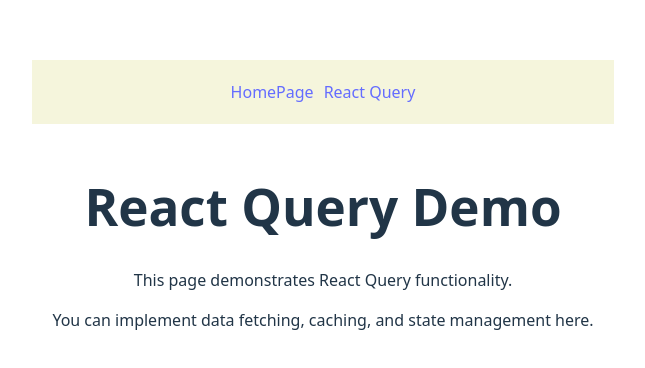
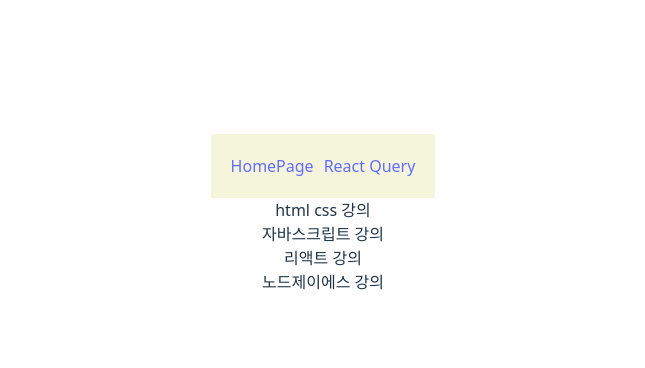
Before and after one commit to kyj5599/react-query-demo, a React (Vite) app: page /react-query in a window 1280 px wide. Shown: the part 186-554 px from the top of the page, without its empty margins (317-962 px from the left). Built offline with nearby package versions, Linux system fonts and the light colour scheme; data requests are answered from the project's data file.

Commit message:
✨ 리액트 쿼리 API 호출

```diff
--- a/package.json
+++ b/package.json
@@ -12,6 +12,7 @@
   "dependencies": {
     "@tanstack/react-query": "^5.85.0",
     "@tanstack/react-query-devtools": "^5.85.0",
+    "axios": "^1.11.0",
     "json-server": "^1.0.0-beta.3",
     "react": "^19.1.1",
     "react-dom": "^19.1.1",
--- a/src/components/ReactQueryPage.jsx
+++ b/src/components/ReactQueryPage.jsx
@@ -1,15 +1,42 @@
+import { useQuery } from "@tanstack/react-query";
+import axios from "axios";
 import React from "react";
 
 function ReactQueryPage() {
+  const fetchPost = () => {
+    return axios.get("http://localhost:3004/posts");
+  };
+  const { isLoading, data, isError, error } = useQuery({
+    queryKey: ["posts"],
+    queryFn: fetchPost,
+    // retry: 에러 시도 3번(총 4회)
+    retry: 1,
+    select: (data) => {
+      return data.data;
+    },
+  });
+  console.log("ddd", data, isLoading);
+  console.log("error", isError, error);
+
+  if (isLoading) {
+    return <h1>Loading...</h1>;
+  }
+  if (isError) {
+    return <h1>{error.message}</h1>;
+  }
   return (
-    <div style={{ padding: "20px" }}>
-      <h1>React Query Demo</h1>
-      <p>This page demonstrates React Query functionality.</p>
-      <p>
-        You can implement data fetching, caching, and state management here.
-      </p>
+    <div>
+      {data.map((item) => (
+        <div>{item.title}</div>
+      ))}
     </div>
   );
+
+  // return (
+  //   <div style={{ padding: "20px" }}>
+  //     <h1>React Query Demo</h1>
+  //   </div>
+  // );
 }
 
 export default ReactQueryPage;
```
Also changed, not shown: 1 other file (tests, documents, lock files or other folders).
